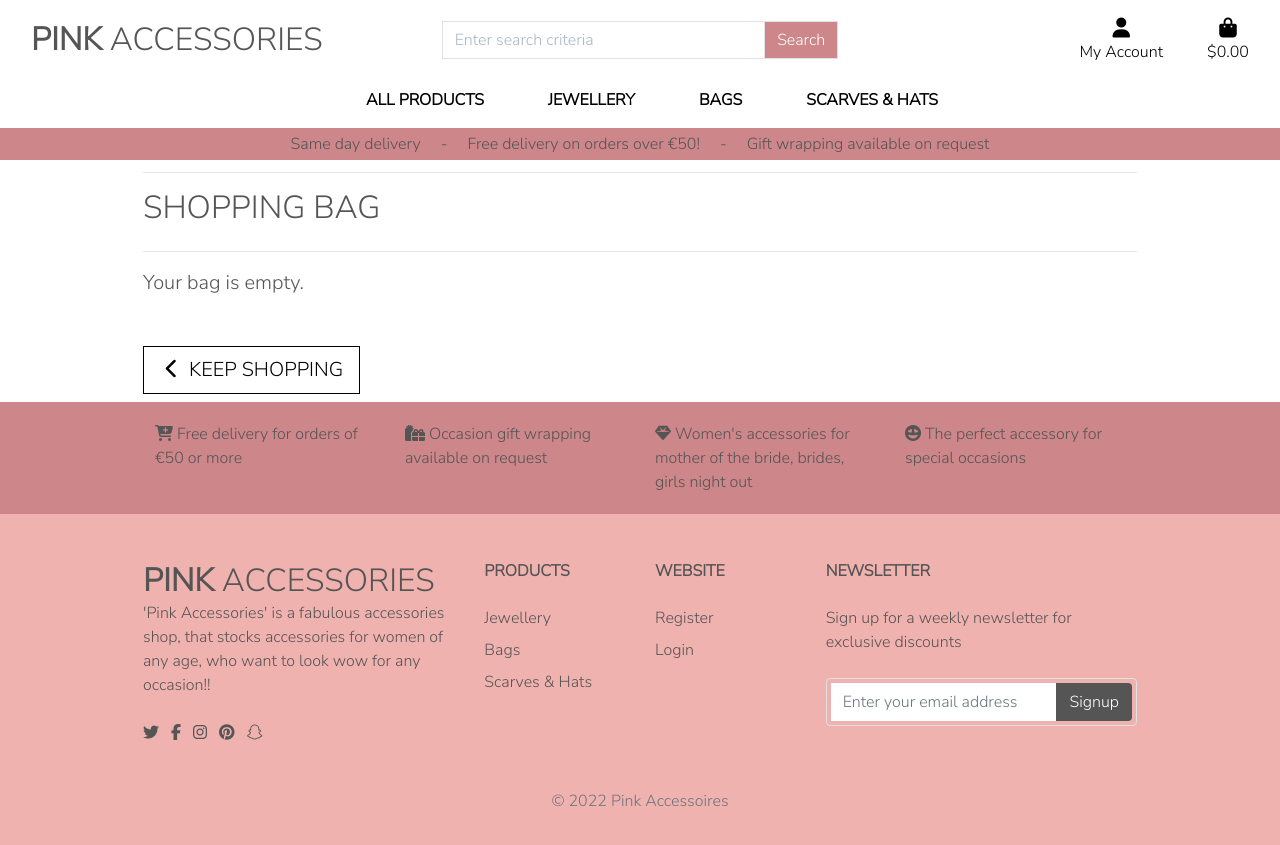
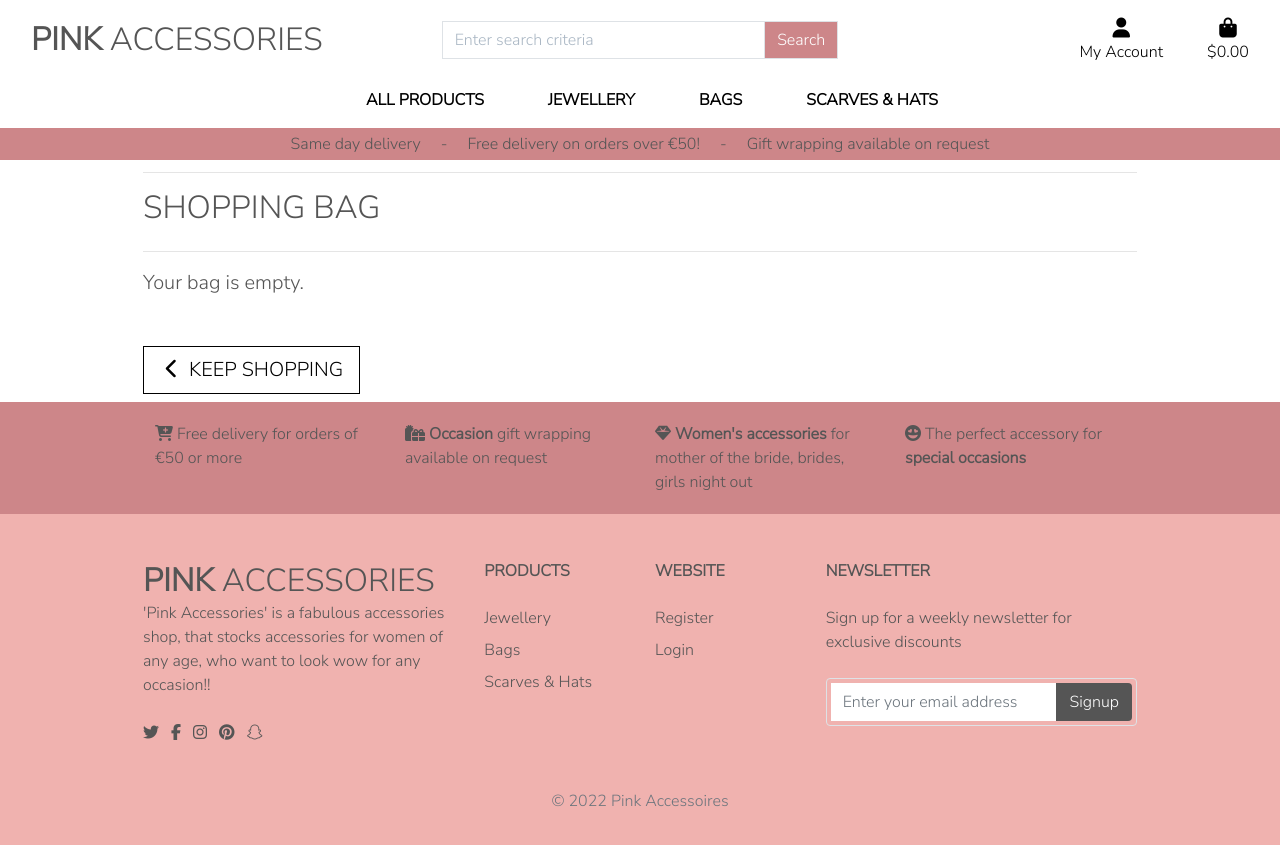
Before and after one commit to Aoibhinn/CI-MS5-PinkAccessories, a Django app: page /bag/ in a window 1280 px wide. Run offline with Django 3.2, Linux system fonts and the light colour scheme; some libraries are stand-ins or nearby versions.

Commit message:
Add html strong to text areas for key words on base.html

```diff
--- a/templates/base.html
+++ b/templates/base.html
@@ -163,15 +163,15 @@
                 </div>
                 <div class="col-lg-3">
                     <i class="fas fa-gifts font-white" aria-hidden=true></i>
-                    <span class="font-white">Occasion gift wrapping available on request</span>
+                    <span class="font-white"><strong>Occasion</strong> gift wrapping available on request</span>
                 </div>
                 <div class="col-lg-3">
                     <i class="fas fa-solid fa-gem font-white" aria-hidden=true></i>
-                    <span class="font-white">Women's accessories for mother of the bride, brides, girls night out</span>
+                    <span class="font-white"><strong>Women's accessories</strong> for mother of the bride, brides, girls night out</span>
                 </div>
                 <div class="col-lg-3">
                     <i class="fas fa-grin-hearts font-white" aria-hidden=true></i>
-                    <span class="font-white">The perfect accessory for special occasions</span>
+                    <span class="font-white">The perfect accessory for <strong>special occasions</strong></span>
                 </div>
             </div>
           </div>
```
